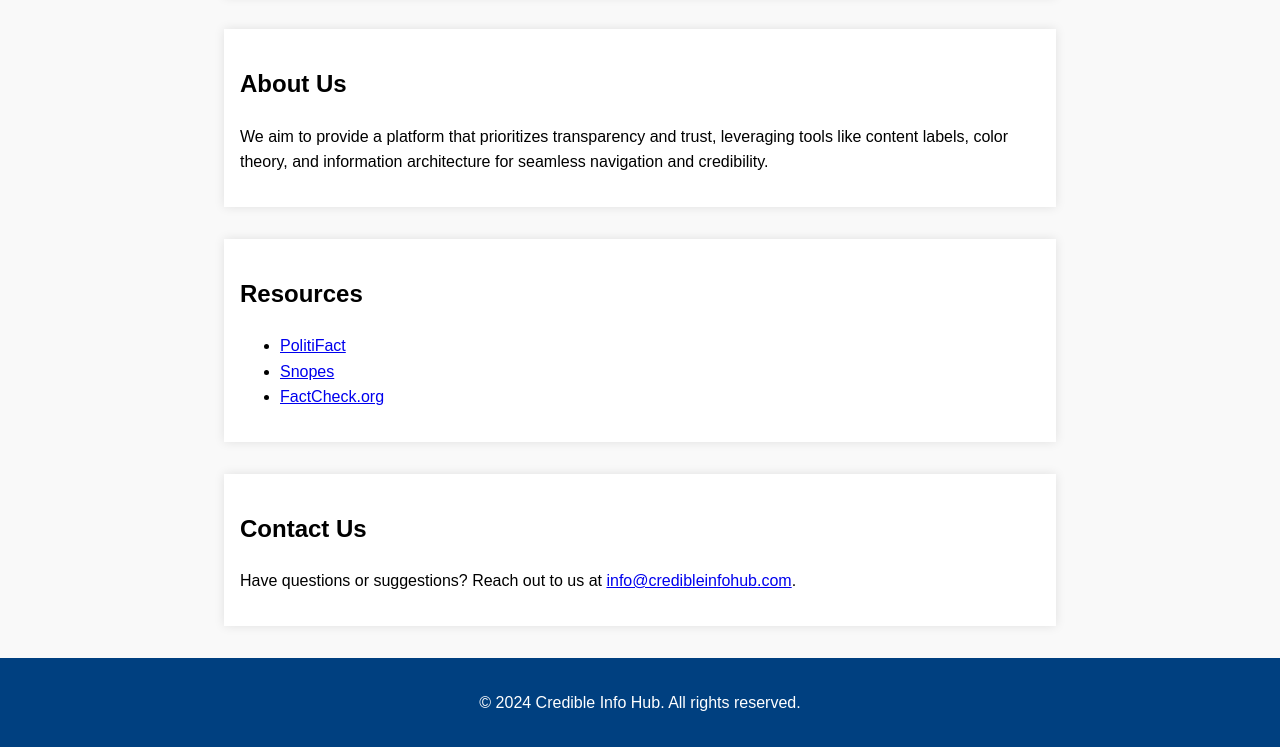
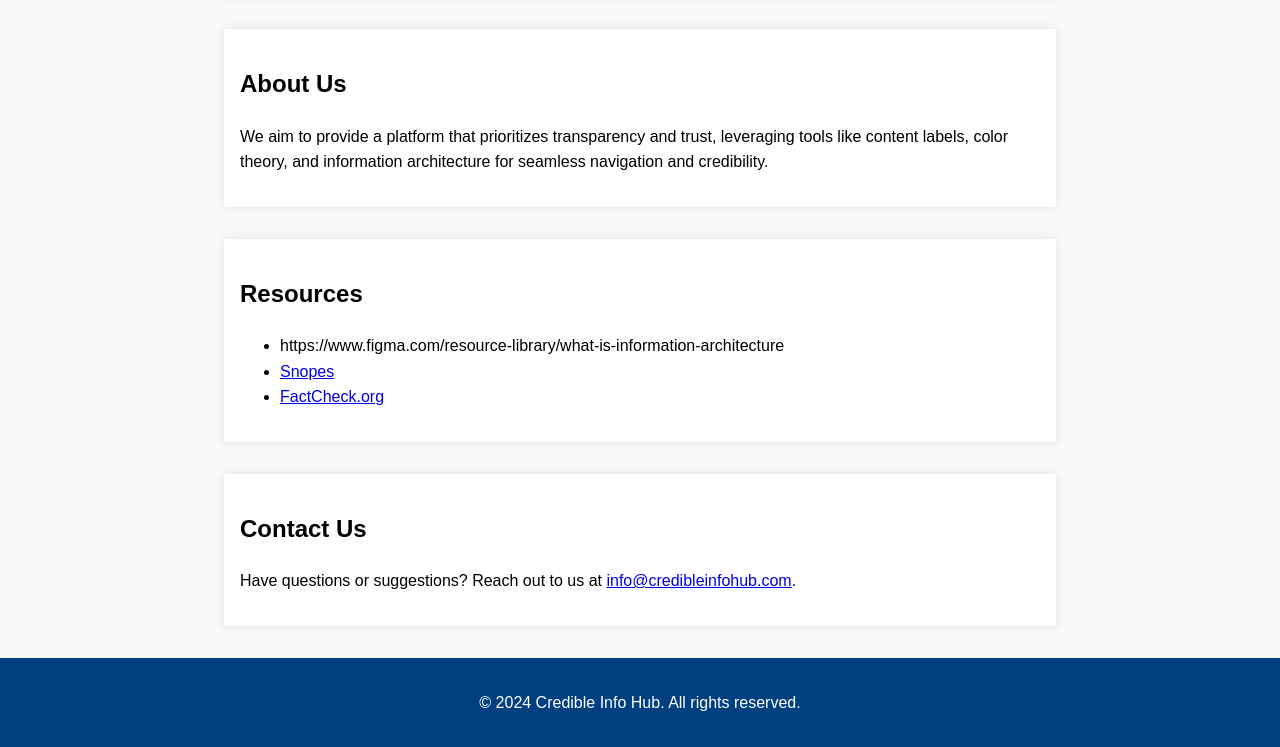
Before and after one commit to Odi532/Information-, a plain HTML site: page index.html in a window 1280 px wide. Shown: the part 740-1487 px from the top of the page. Drawn offline with Linux system fonts and the light colour scheme.

Commit message:
Update index.html

```diff
--- a/index.html
+++ b/index.html
@@ -113,8 +113,8 @@
 <div class="content" id="resources">
     <h2>Resources</h2>
     <ul>
-        <li><a href="https://www.politifact.com" target="_blank">PolitiFact</a></li>
-        <li><a href="https://www.snopes.com" target="_blank">Snopes</a></li>
+        <li>https://www.figma.com/resource-library/what-is-information-architecture
+        <li><a href="https://www.figma.com/resource-library/what-is-information-architecture/" target="_blank">Snopes</a></li>
         <li><a href="https://www.factcheck.org" target="_blank">FactCheck.org</a></li>
     </ul>
 </div>
```
